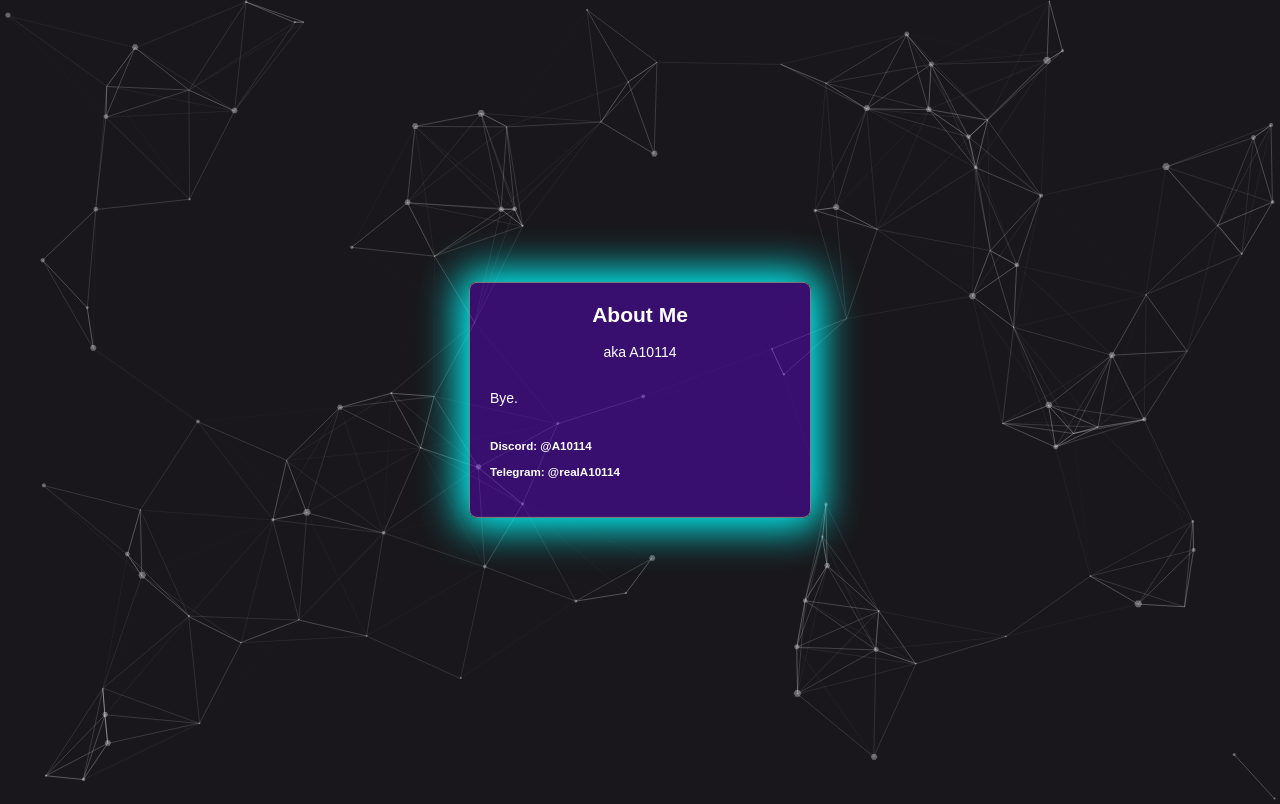
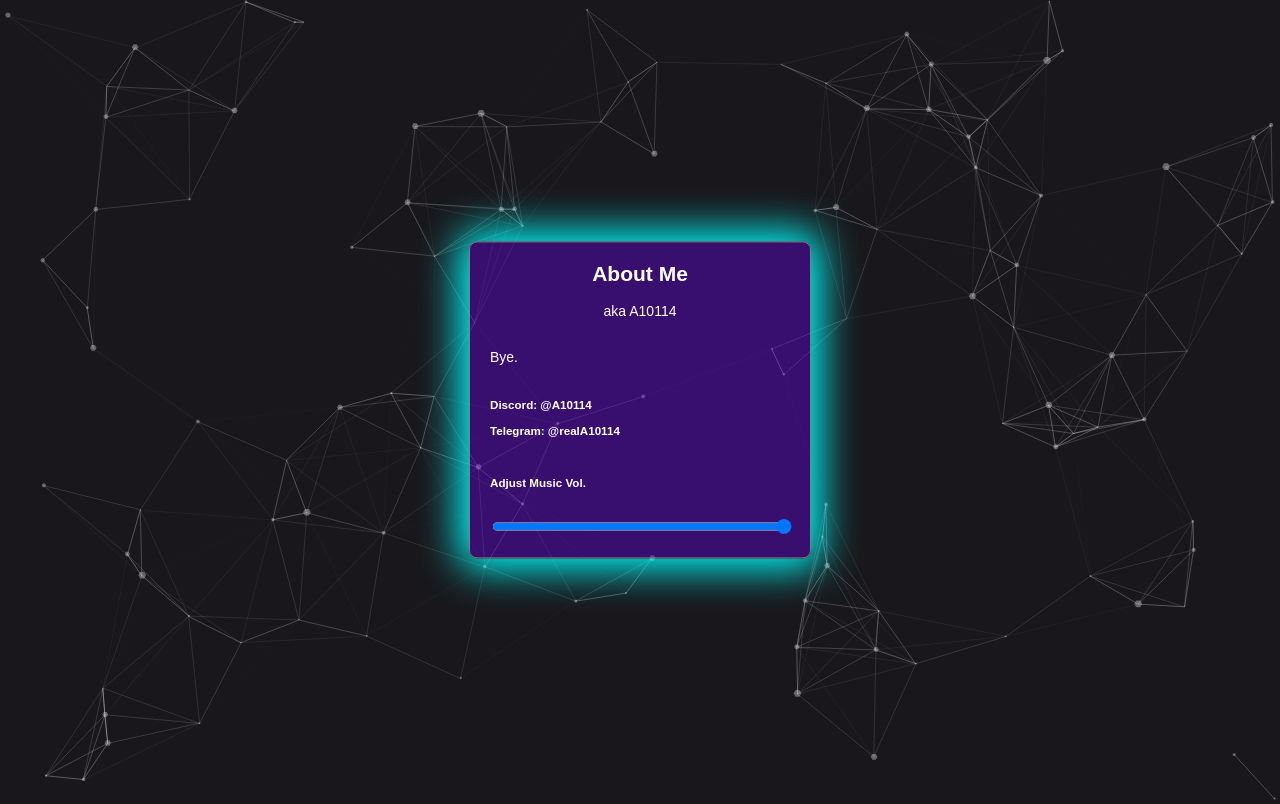
Before and after one commit to A10114/a10114.github.io, a plain HTML site: page index.html in a window 1280 px wide. Drawn offline with Linux system fonts and the light colour scheme; a web font is replaced by a local one.

Commit message:
Add files via upload

```diff
--- a/index.html
+++ b/index.html
@@ -53,6 +53,11 @@
     .info-card p {
         margin-bottom: 0;
     }
+    .volume-slider {
+    width: 100%; /* or set to a specific pixel value e.g., 200px */
+    margin-top: 10px; /* to give some spacing */
+    }
+
 
 
     </style>
@@ -61,16 +66,23 @@
 </head>
 <body class="whole">
     <div id="particles-js"></div>
-
+    <audio id="player" src="/music.mp3" loop="true" autoplay="true"></audio>
     <div class="center-wrapper">
         <div class="info-card">
             <h2 style="text-align: center;">About Me</h2>
             <p style="text-align: center;">aka A10114</p>
             <p><br>Bye.<br></p>
-            <h5><br>Discord: @A10114<br><br>Telegram: @realA10114<br></h5>
-
+            <h5><br>Discord: @A10114<br><br>Telegram: @realA10114<br><br><br><br>Adjust Music Vol.</h5>
+            <input type="range" id="volumeSlider" class="volume-slider" min="0" max="1" step="0.01" value="1" onchange="adjustVolume()">
         </div>
     </div>
+    <script>
+        const player = document.getElementById("player");
+        function adjustVolume() {
+            const volumeSlider = document.getElementById("volumeSlider");
+            player.volume = volumeSlider.value;
+        }
+    </script>
 
 
     <script src="particles.js"></script>
```
Also changed, not shown: 1 other file.
